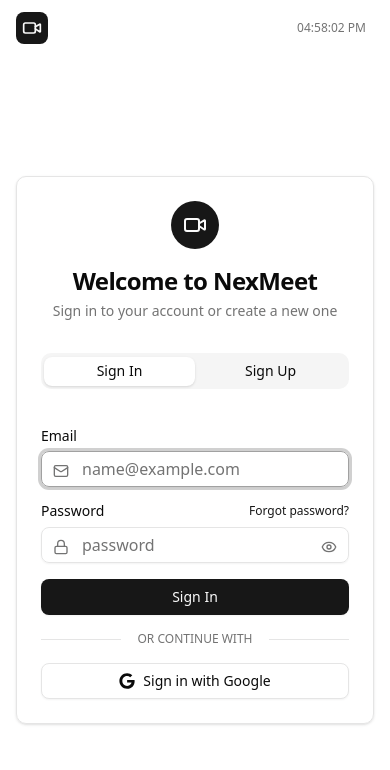
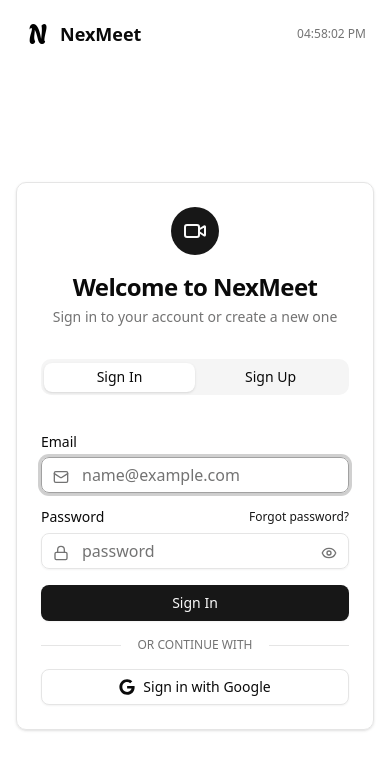
Before and after one commit to somnesh/NexMeet, a React (Vite) app in the folder client/: page /login in a window 390 px wide. Shown: the top 770 px of the page. Built offline with nearby package versions, Linux system fonts and the light colour scheme; no server answers.

Commit message:
refactor: update Header component layout and styling for improved consistency

```diff
--- a/client/src/components/Header.jsx
+++ b/client/src/components/Header.jsx
@@ -35,13 +35,15 @@ export default function Header({ setPageLoading }) {
     <header className="w-full py-3 px-4 md:px-6 backdrop-blur-sm bg-background/80">
       <div className="flex items-center justify-between">
         {/* Logo and App Name */}
-        <div className="flex items-center space-x-2">
-          <div className="bg-primary rounded-md p-1.5">
-            <Video className="h-5 w-5 text-primary-foreground" />
+        <div className="flex items-center">
+          <div className=" object-cover p-1.5">
+            <img
+              src="/icon-512x512.png"
+              alt="NexMeet Logo"
+              className="h-8 w-8 object-cover rounded-full"
+            />
           </div>
-          <span className="font-bold text-lg hidden sm:inline-block">
-            NexMeet
-          </span>
+          <span className="font-bold text-lg sm:inline-block">NexMeet</span>
         </div>
 
         <div className="hidden md:flex items-center space-x-2">
@@ -69,6 +71,7 @@ export default function Header({ setPageLoading }) {
           <div className="text-right mr-2">
             <p className="text-xs text-muted-foreground">{formattedTime}</p>
           </div>
+          <ProfileMenu setPageLoading={setPageLoading} />
         </div>
       </div>
     </header>
```
